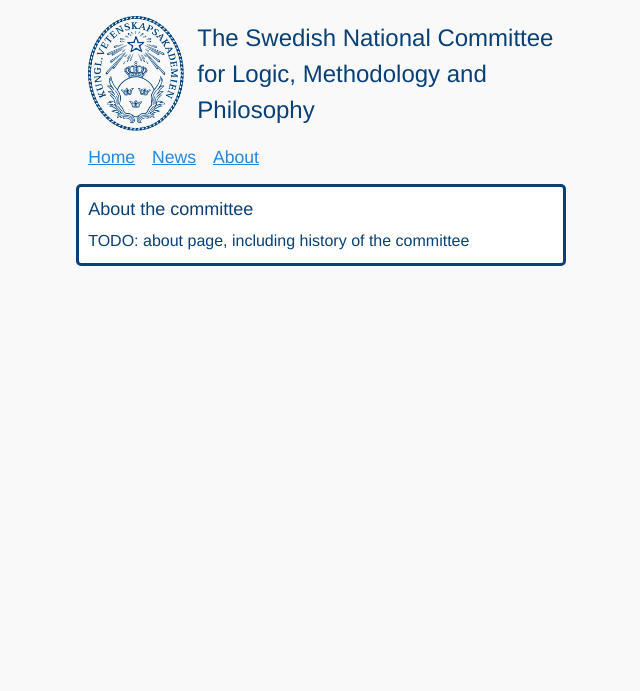
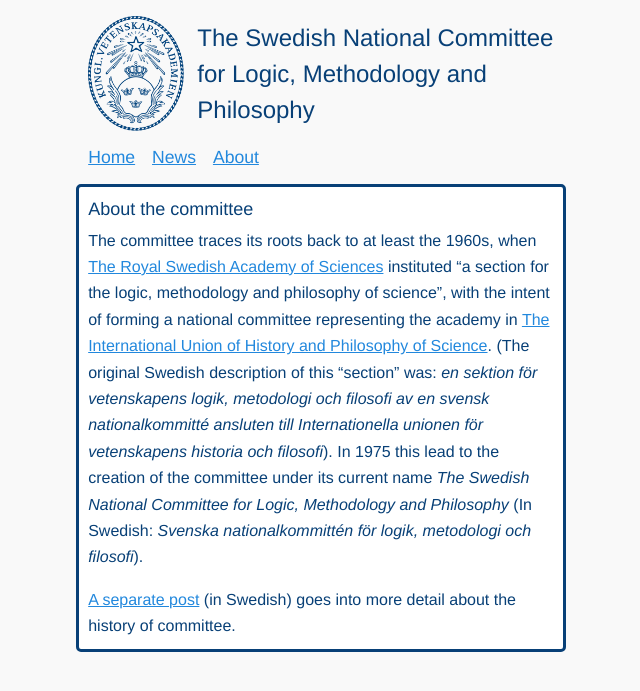
Before and after one commit to KVA-LMF/kva-lmf.github.io, a Jekyll site: the page built from about/index.md, in a window 1280 px wide. Shown: the top 691 px of the page, without its empty margins (319-959 px from the left). Built offline with Jekyll 4.4.1, drawn with Linux system fonts in a browser that asks for light colours.

Commit message:
history of the committee

```diff
--- a/about/index.md
+++ b/about/index.md
@@ -4,4 +4,17 @@ title: About
 ---
 ## About the committee
 
-{{ "TODO: about page, including history of the committee" | log_warning }}
+The committee traces its roots back to at least the 1960s, when
+[The Royal Swedish Academy of Sciences](https://www.kva.se/en)
+instituted “a section for the logic, methodology and philosophy of science”,
+with the intent of forming a national committee representing the academy in
+[The International Union of History and Philosophy of Science](https://iuhpst.org/).
+(The original Swedish description of this “section” was: *en sektion för
+vetenskapens logik, metodologi och filosofi av en svensk nationalkommitté
+ansluten till Internationella unionen för vetenskapens historia och filosofi*).
+In 1975 this lead to the creation of the committee under its current name *The
+Swedish National Committee for Logic, Methodology and Philosophy* (In Swedish:
+*Svenska nationalkommittén för logik, metodologi och filosofi*).
+
+[A separate post]({% post_url 2022-05-02-Tillkomsten-av-nationalkommitten %})
+(in Swedish) goes into more detail about the history of committee.
```
Also changed, not shown: _posts/2022-05-02-Tillkomsten-av-nationalkommitten.md (added, +91 -0 lines).
